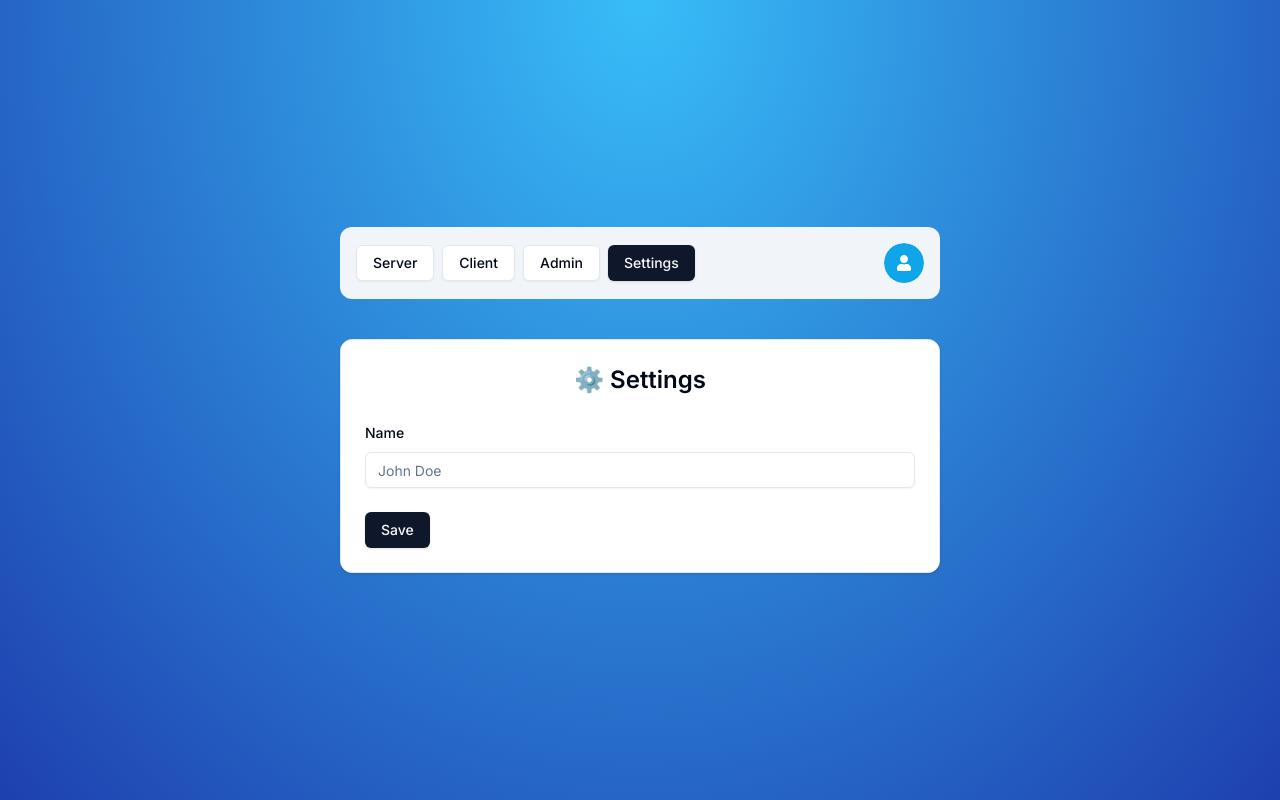
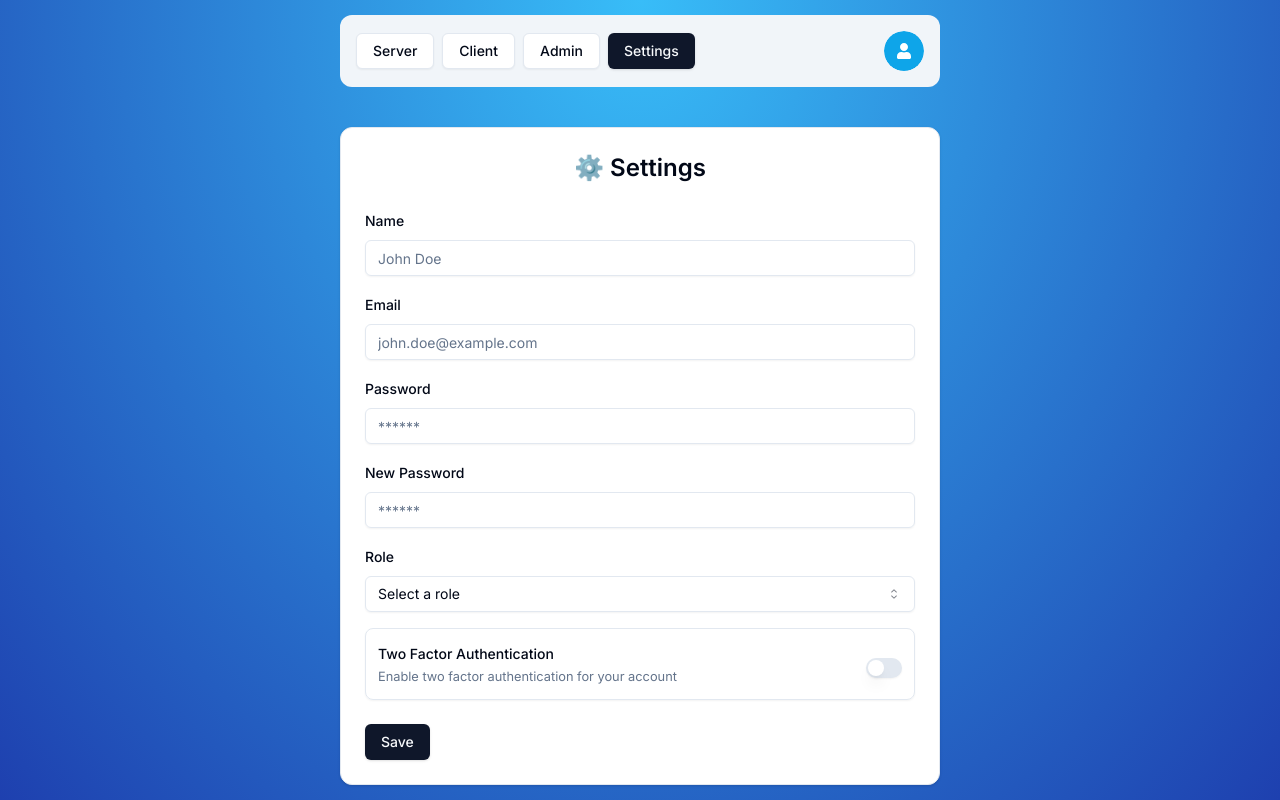
Before and after one commit to SaketKothari/auth-v5, a Next.js app: page /settings in a window 1280 px wide. Built offline with nearby package versions, Linux system fonts and the light colour scheme; no server answers.

Commit message:
📝 Update SettingsSchema and add form fields

```diff
--- a/app/(protected)/settings/page.tsx
+++ b/app/(protected)/settings/page.tsx
@@ -6,6 +6,7 @@
 import { useState, useTransition } from 'react';
 import { zodResolver } from '@hookform/resolvers/zod';
 
+import { UserRole } from '@prisma/client';
 import { SettingsSchema } from '@/schemas';
 import { settings } from '@/actions/settings';
 import { FormError } from '@/components/form-error';
@@ -14,6 +15,7 @@
 
 import { Input } from '@/components/ui/input';
 import { Button } from '@/components/ui/button';
+import { Switch } from '@/components/ui/switch';
 import { Card, CardHeader, CardContent } from '@/components/ui/card';
 import {
   Form,
@@ -24,6 +26,13 @@
   FormMessage,
   FormLabel,
 } from '@/components/ui/form';
+import {
+  Select,
+  SelectContent,
+  SelectItem,
+  SelectTrigger,
+  SelectValue,
+} from '@/components/ui/select';
 
 const SettingsPage = () => {
   const user = useCurrentUser();
@@ -38,6 +47,11 @@
     resolver: zodResolver(SettingsSchema),
     defaultValues: {
       name: user?.name || undefined,
+      email: user?.email || undefined,
+      password: undefined,
+      newPassword: undefined,
+      role: user?.role || undefined,
+      isTwoFactorEnabled: user?.isTwoFactorEnabled || undefined,
     },
   });
 
@@ -63,7 +77,7 @@
       <CardHeader>
         <p className="text-2xl font-semibold text-center">⚙️ Settings</p>
       </CardHeader>
-      <CardContent className="space-y-4">
+      <CardContent>
         <Form {...form}>
           <form className="space-y-6" onSubmit={form.handleSubmit(onSubmit)}>
             <div className="space-y-4">
@@ -78,6 +92,112 @@
                         {...field}
                         placeholder="John Doe"
                         disabled={isPending}
+                      />
+                    </FormControl>
+                    <FormMessage />
+                  </FormItem>
+                )}
+              />
+
+              <FormField
+                control={form.control}
+                name="email"
+                render={({ field }) => (
+                  <FormItem>
+                    <FormLabel>Email</FormLabel>
+                    <FormControl>
+                      <Input
+                        {...field}
+                        placeholder="john.doe@example.com"
+                        type="email"
+                        disabled={isPending}
+                      />
+                    </FormControl>
+                    <FormMessage />
+                  </FormItem>
+                )}
+              />
+
+              <FormField
+                control={form.control}
+                name="password"
+                render={({ field }) => (
+                  <FormItem>
+                    <FormLabel>Password</FormLabel>
+                    <FormControl>
+                      <Input
+                        {...field}
+                        placeholder="******"
+                        type="password"
+                        disabled={isPending}
+                      />
+                    </FormControl>
+                    <FormMessage />
+                  </FormItem>
+                )}
+              />
+
+              <FormField
+                control={form.control}
+                name="newPassword"
+                render={({ field }) => (
+                  <FormItem>
+                    <FormLabel>New Password</FormLabel>
+                    <FormControl>
+                      <Input
+                        {...field}
+                        placeholder="******"
+                        type="password"
+                        disabled={isPending}
+                      />
+                    </FormControl>
+                    <FormMessage />
+                  </FormItem>
+                )}
+              />
+
+              <FormField
+                control={form.control}
+                name="role"
+                render={({ field }) => (
+                  <FormItem>
+                    <FormLabel>Role</FormLabel>
+                    <Select
+                      disabled={isPending}
+                      onValueChange={field.onChange}
+                      defaultValue={field.value}
+                    >
+                      <FormControl>
+                        <SelectTrigger>
+                          <SelectValue placeholder="Select a role" />
+                        </SelectTrigger>
+                      </FormControl>
+                      <SelectContent>
+                        <SelectItem value={UserRole.ADMIN}>Admin</SelectItem>
+                        <SelectItem value={UserRole.USER}>User</SelectItem>
+                      </SelectContent>
+                    </Select>
+                    <FormMessage />
+                  </FormItem>
+                )}
+              />
+
+              <FormField
+                control={form.control}
+                name="isTwoFactorEnabled"
+                render={({ field }) => (
+                  <FormItem className="flex flex-row items-center justify-between rounded-lg border p-3 shadow-sm">
+                    <div className="space-y-0.5">
+                      <FormLabel>Two Factor Authentication</FormLabel>
+                      <FormDescription>
+                        Enable two factor authentication for your account
+                      </FormDescription>
+                    </div>
+                    <FormControl>
+                      <Switch
+                        disabled={isPending}
+                        checked={field.value}
+                        onCheckedChange={field.onChange}
                       />
                     </FormControl>
                   </FormItem>
--- a/schemas/index.ts
+++ b/schemas/index.ts
@@ -1,8 +1,41 @@
 import * as z from 'zod';
+import { UserRole } from '@prisma/client';
 
-export const SettingsSchema = z.object({
-  name: z.optional(z.string()),
-});
+export const SettingsSchema = z
+  .object({
+    name: z.optional(z.string()),
+    isTwoFactorEnabled: z.optional(z.boolean()),
+    role: z.enum([UserRole.ADMIN, UserRole.USER]),
+    email: z.optional(z.string().email()),
+    password: z.optional(z.string().min(6)),
+    newPassword: z.optional(z.string().min(6)),
+  })
+  .refine(
+    (data) => {
+      if (data.password && !data.newPassword) {
+        return false;
+      }
+
+      return true;
+    },
+    {
+      message: 'New password is required!',
+      path: ['newPassword'],
+    }
+  )
+  .refine(
+    (data) => {
+      if (data.newPassword && !data.password) {
+        return false;
+      }
+
+      return true;
+    },
+    {
+      message: 'Password is required!',
+      path: ['password'],
+    }
+  );
 
 export const NewPasswordSchema = z.object({
   password: z.string().min(6, {
```
